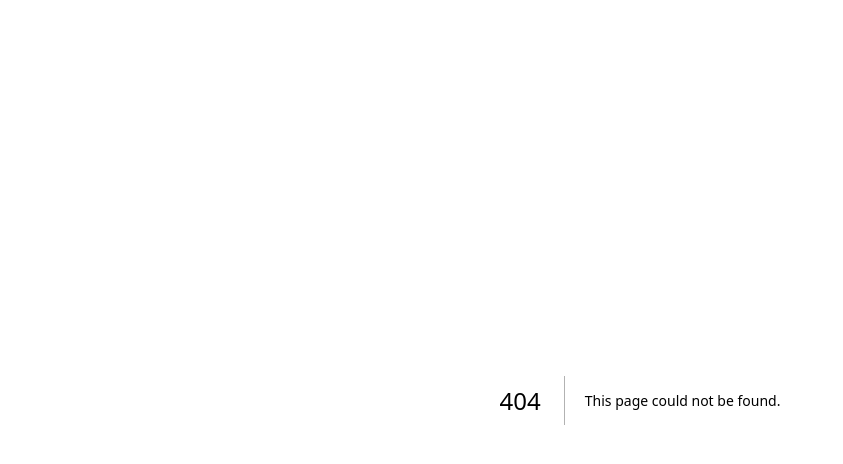
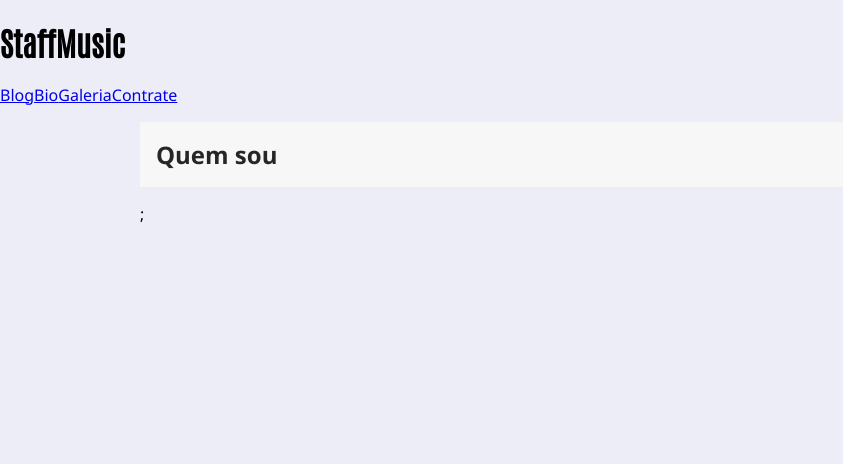
Before and after one commit to leandroaerolito/exercicio-next, a Next.js app: page /bio in a window 1280 px wide. Before the commit this address had no page. Shown: the top 464 px of the page, without its empty margins (0-843 px from the left). Built offline with nearby package versions, Linux system fonts and the light colour scheme.

Commit message:
02-ajustes-no-layout

```diff
--- /dev/null
+++ b/src/components/layout.jsx
@@ -0,0 +1,18 @@
+import Link from "next/link";
+
+export default function Layout({ children }) {
+  return (
+    <>
+      <header>
+        <h1>StaffMusic</h1>
+        <nav>
+          <Link href="/">Blog</Link>
+          <Link href="/bio">Bio</Link>
+          <Link href="/galeria">Galeria</Link>
+          <Link href="/contrate">Contrate</Link>
+        </nav>
+      </header>
+      <main className="limitador">{children}</main>
+    </>
+  );
+}
--- a/src/pages/_app.js
+++ b/src/pages/_app.js
@@ -1,5 +1,10 @@
 import "@/styles/globals.css";
+import Layout from "@/components/layout";
 
 export default function App({ Component, pageProps }) {
-  return <Component {...pageProps} />;
+  return (
+    <Layout>
+      <Component {...pageProps} />;
+    </Layout>
+  );
 }
--- /dev/null
+++ b/src/pages/bio.jsx
@@ -0,0 +1,9 @@
+export default function Bio() {
+  return (
+    <>
+      <section>
+        <h2>Quem sou</h2>
+      </section>
+    </>
+  );
+}
--- a/src/styles/globals.css
+++ b/src/styles/globals.css
@@ -13,9 +13,32 @@ html {
 body {
   margin: 0;
   padding: 0;
-  font-family: "Antonio", sans-serif;
+  font-family: "Segoe UI", Tahoma, Geneva, Verdana, sans-serif;
   background-color: #ededf7;
 
   -webkit-font-smoothing: antialiased;
   -moz-osx-font-smoothing: grayscale;
 }
+
+h1 {
+  font-family: "Antonio", sans-serif;
+}
+
+h2,
+h3 {
+  font-family: "Segoe UI", Tahoma, Geneva, Verdana, sans-serif;
+}
+
+h2 {
+  margin: 1rem 0;
+  color: #262626;
+  background-color: #f7f7f7;
+  padding: 1rem;
+  box-shadow: var(--sombra-box);
+  border-radius: var(--borda-arredondada);
+}
+.limitador {
+  width: 90%;
+  max-width: 1000px;
+  margin: auto;
+}
```
Also changed, not shown: src/pages/contrate.jsx (added, +9 -0 lines), src/pages/galeria.jsx (added, +9 -0 lines).
